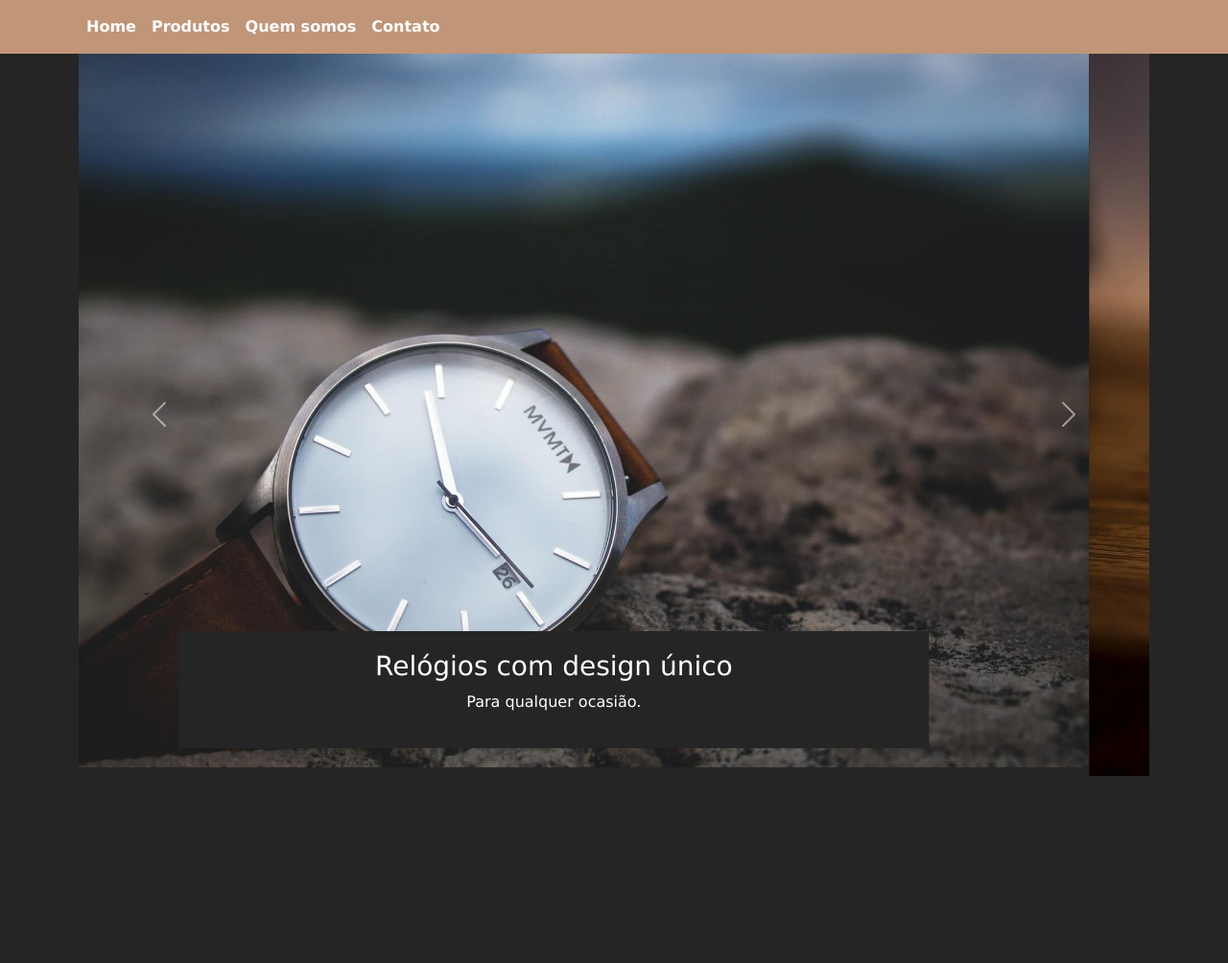
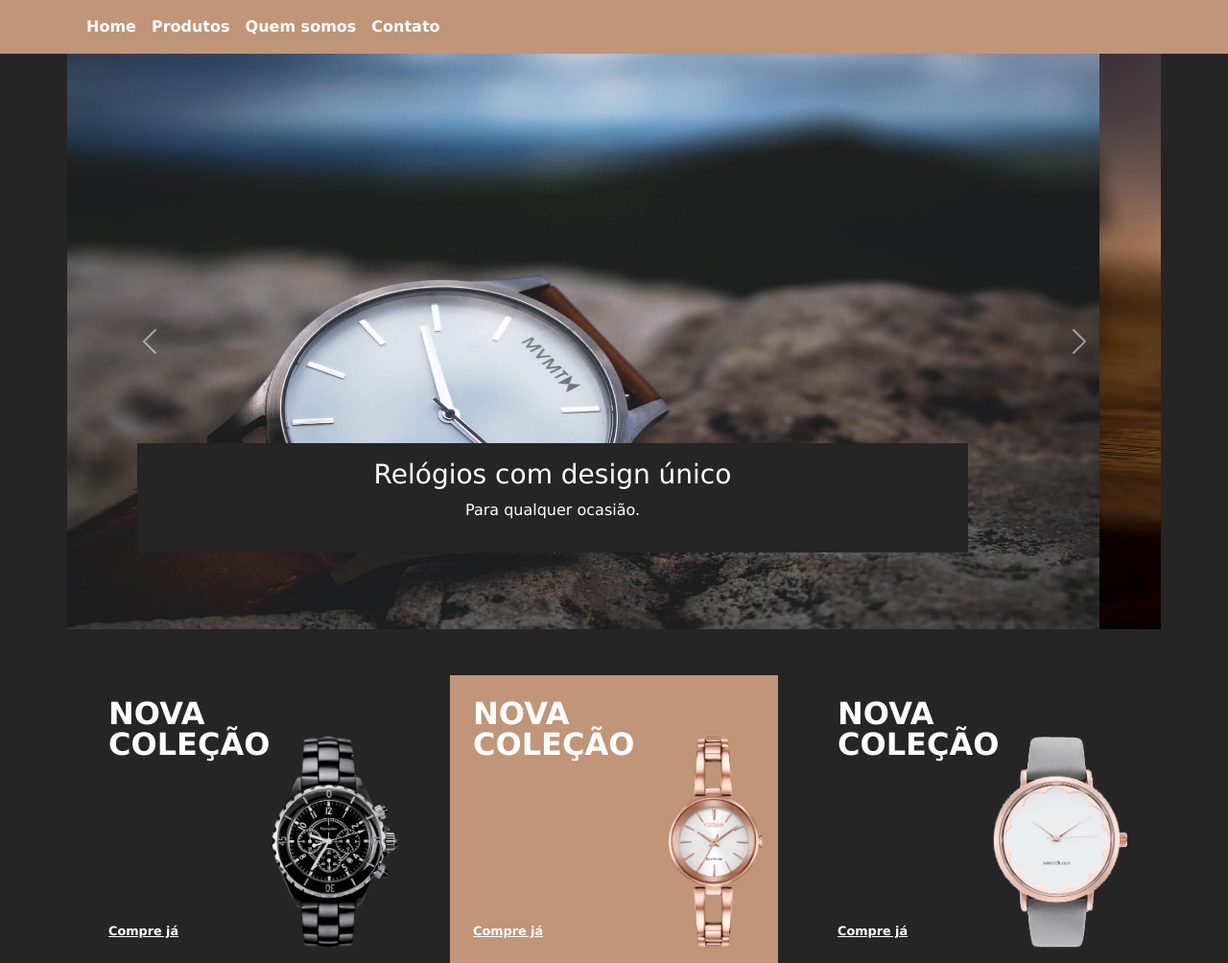
Before and after one commit to ProfGaio/projetoWebEtecAguai, a plain HTML site: page index.html in a window 1280 px wide. Shown: the part 68-1072 px from the top of the page at 96% size. Before the commit the page ends 877 px from the top, so only its background shows below. Drawn offline with nearby package versions, Linux system fonts and the light colour scheme.

Commit message:
Criação de mini-banners

```diff
--- a/css/meuestilo.css
+++ b/css/meuestilo.css
@@ -116,3 +116,76 @@ box-shadow: none;
 .navbar-toggler{
     font-size:1.5em;
 }
+
+/* Meus Estilos para os BANNERS */
+
+#banners-container{
+    padding:0;
+}
+
+.carousel-caption{
+    bottom: 5em;
+    padding: 1em;
+    left:12%;
+    right: 12%;
+}
+
+.carousel-caption h5{
+    font-size: 1.8em;
+}
+
+@media(min-width: 768px){
+    #slider .carousel-item,
+    #slider img{
+        height: 600px;
+    }
+}
+
+/* CSS dos mini-banners */
+
+#mini-banners-container{
+    margin-top: 3em;
+    z-index:10;
+}
+
+#mini-banners-container .col-12{
+    z-index:1;
+    height: 300px;
+    padding:1.5em;
+    position: relative;
+    display: flex;
+    flex-direction: column;
+    justify-content:space-between;
+}
+
+@media(min-width:768px){
+    #mini-banners-container .col-12{
+        max-width: 30%;
+    }
+}
+
+#mini-banners-container .col-12 h2{
+    text-transform: uppercase;
+    max-width: 50%;
+    font-size: 2em;
+    font-weight: 700;
+    line-height: 1em;
+}
+
+#mini-banners-container .col-12 img{
+    height: 220px;
+    position: absolute;
+    right: 1em;
+    bottom: 1em;
+}
+
+#mini-banners-container .col-12 a{
+    font-weight: bold;
+    color: #fff;
+    font-size: 0.8em;
+    transition: 0.5s;
+}
+
+#mini-banners-container .col-12 a:hover{
+    color: #626262;
+}
--- a/index.html
+++ b/index.html
@@ -40,7 +40,6 @@
                     </ul>
                 </div>
             </div>
-        </div>
     </nav>
     <!-- FIM NAVBAR SUPERIOR -->
 
@@ -119,5 +118,28 @@
             </button>
         </div>
     </div>
+    <!-- FIM DOS BANNERS -->
+
+    <!--INÍCIO MINI-BANNERS -->
+    <div class="container" id="mini-banners-container">
+        <div class="row justify-content-around">
+            <div class="col-12 bg-cor-escura" id="mini-banner-1">
+                <h2>Nova Coleção</h2>
+                <img src="img/relogio1.png" alt="Relógio 1">
+                <a href="#">Compre já</a>
+            </div>
+            <div class="col-12 bg-cor-2" id="mini-banner-2">
+                <h2>Nova Coleção</h2>
+                <img src="img/relogio2.png" alt="Relógio 2">
+                <a href="#">Compre já</a>
+            </div>
+            <div class="col-12 bg-cor-1" id="mini-banner-3">
+                <h2>Nova Coleção</h2>
+                <img src="img/relogio3.png" alt="Relógio 3">
+                <a href="#">Compre já</a>
+            </div>
+
+        </div>
+    </div>
 </body>
 </html>
```
